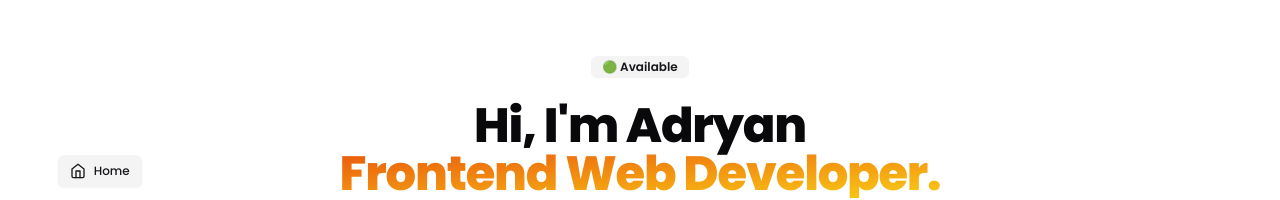
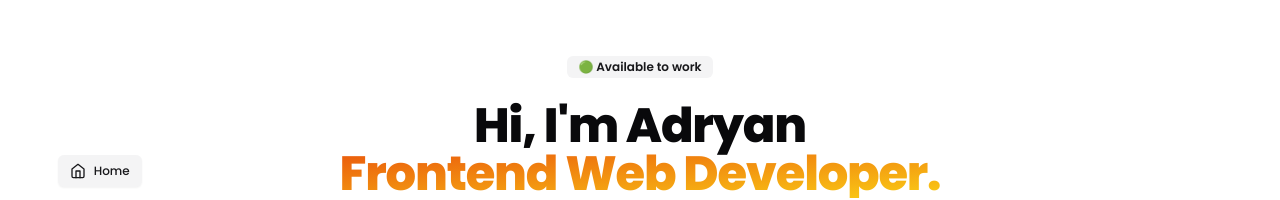
Before and after one commit to Adryanssyah/portfolio-4, a React (Vite) app: page / in a window 1280 px wide. Shown: the part 177-377 px from the top of the page. Built offline with nearby package versions, Linux system fonts and the light colour scheme.

Commit message:
chore: change badge text

```diff
--- a/src/pages/Contact.tsx
+++ b/src/pages/Contact.tsx
@@ -7,7 +7,7 @@ function ContactPage() {
      return (
           <OtherPageLayout>
                <Badge variant="secondary" className="mb-6">
-                    🟢 Available
+                    🟢 Available to work
                </Badge>
                <h1 className="scroll-m-20 text-4xl font-extrabold tracking-tight lg:text-5xl">Get in touch</h1>
                <div className="grid grid-cols-4 gap-4 py-5 place-items-center">
--- a/src/pages/Home.tsx
+++ b/src/pages/Home.tsx
@@ -7,7 +7,7 @@ function HomePage() {
      return (
           <OtherPageLayout>
                <Badge variant="secondary" className="mb-6">
-                    🟢 Available
+                    🟢 Available to work
                </Badge>
                <h1 className="scroll-m-20 text-4xl font-extrabold tracking-tight lg:text-5xl">Hi, I'm Adryan</h1>
                <h2 className="scroll-m-20 text-4xl font-extrabold tracking-tight lg:text-5xl text-center bg-gradient-to-br text-transparent bg-clip-text from-orange-600 to-yellow-400 ">Frontend Web Developer.</h2>
```
